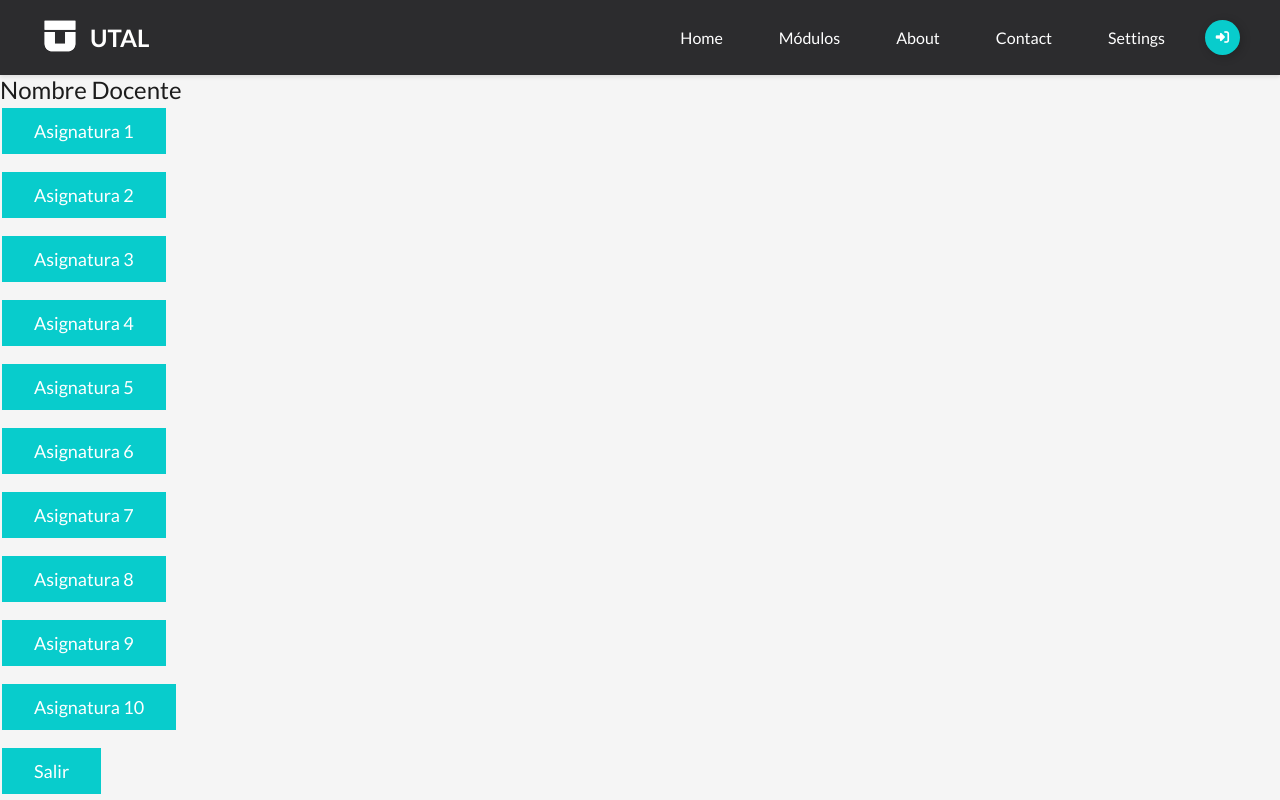
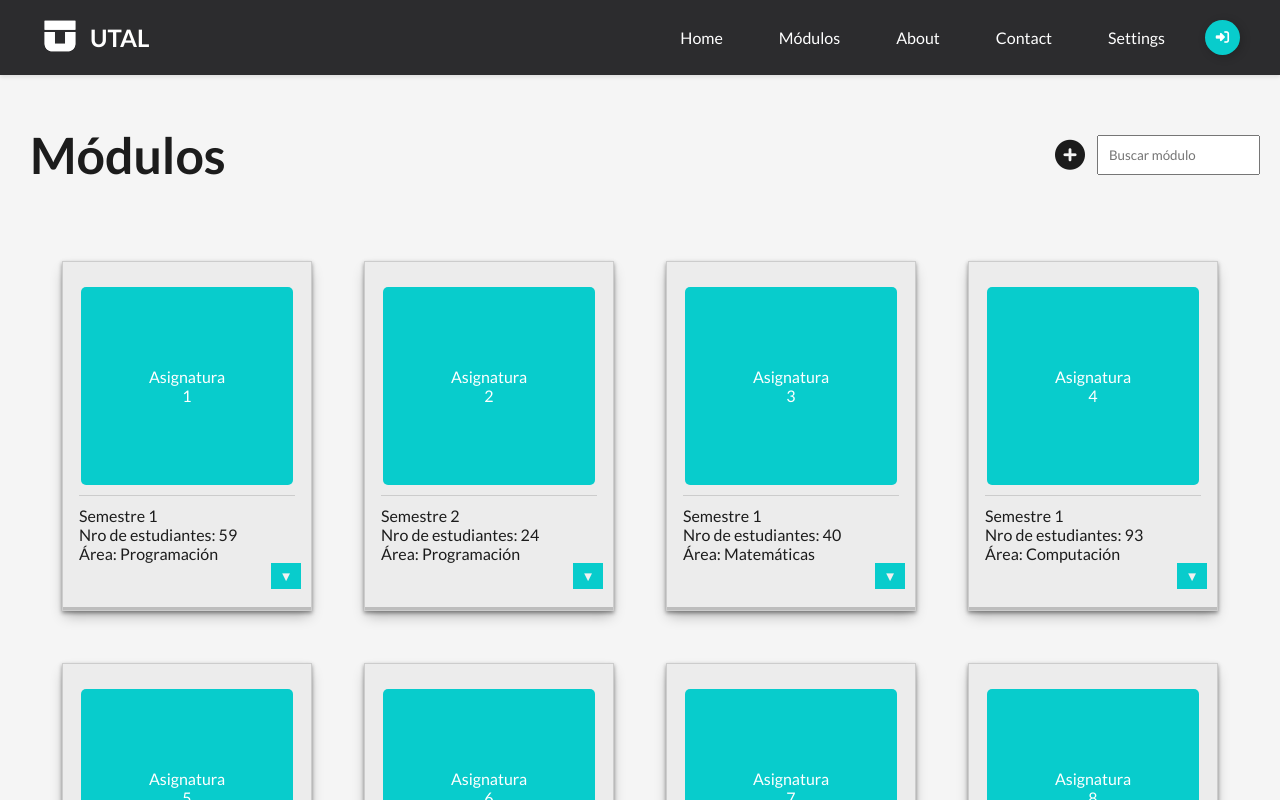
Before and after one commit to ConstruccionSoftware2024/Construccion-de-Software-2024-1, a Vue app: page /modulos in a window 1280 px wide. Shown: the top 800 px of the page. Built offline with nearby package versions, Linux system fonts and the light colour scheme.

Commit message:
Interfaz de módulos actualizada. Tiempo 2h 30m
Se aplicaron los estilos designados a ComponenteModulos, además de que se eliminó la navegación a ComponenteOpciones, ya que se agregaron esas opciones dentro de los módulos.

```diff
--- a/src/components/ComponentesGrupoFelipe/ComponenteModulos.vue
+++ b/src/components/ComponentesGrupoFelipe/ComponenteModulos.vue
@@ -1,55 +1,235 @@
 <template>
-  <div>
-    <h2>Nombre Docente</h2>
-    <ul class="subject-list">
-      <li v-for="(subject, index) in subjects" :key="index">
-        <router-link to="/opciones">
+  <section class="options">
+    <div class="title">
+      <h2>Módulos</h2>
+    </div>
+    <input v-model="searchTerm" placeholder="Buscar módulo" class="search-bar">
+    <i @click="addModule" class="fas fa-plus-circle add-icon"></i>
+  </section>
+  <section class="dashboard">
+    <div v-for="(subject, index) in filteredSubjects" :key="index" class="card">
+      <div class="card-header">
+        <router-link to="/estadoAlumnos">
           <button class="subject-button">
-            {{ subject }}
+            {{ subject.name }}
           </button>
         </router-link>
-      </li>
-      <li><router-link to="/home"><button class="subject-button">Salir</button></router-link></li>
-    </ul>
-  </div>
+      </div>
+      <hr>
+      <p>{{ subject.semester }}</p>
+      <p>Nro de estudiantes: {{ subject.studentCount }}</p>
+      <p>Área: {{ subject.area }}</p>
+      <div class="dropdown">
+        <button class="dropbtn">&#9660;</button>
+        <div class="dropdown-content">
+          <router-link to="/crearevaluacion">Crear evaluación</router-link>
+          <router-link to="/historialevaluaciones">Ver evaluaciones anteriores</router-link>
+        </div>
+      </div>
+    </div>
+  </section>
 </template>
 
 <script>
 export default {
   data() {
     return {
-      subjects: []
+      subjects: [],
+      searchTerm: ''
+    }
+  },
+  computed: {
+    filteredSubjects() {
+      if (this.searchTerm) {
+        return this.subjects.filter(subject => subject.name.includes(this.searchTerm));
+      } else {
+        return this.subjects;
+      }
+    }
+  },
+  methods: {
+    addModule() {
     }
   },
   created() {
     const numberOfSubjects = Math.floor(Math.random() * 10) + 1
     for (let i = 1; i <= numberOfSubjects; i++) {
-      this.subjects.push(`Asignatura ${i}`)
+      this.subjects.push({
+        name: `Asignatura ${i}`,
+        semester: `Semestre ${Math.floor(Math.random() * 2) + 1}`, // Genera aleatoriamente "Semestre 1" o "Semestre 2"
+        studentCount: Math.floor(Math.random() * 100),
+        area: ['Matemáticas', 'Computación', 'Programación'][Math.floor(Math.random() * 3)],
+        showOptions: false
+      })
     }
   }
 }
 </script>
 
 <style scoped>
-.subject-list {
-  list-style-type: none;
-  padding: 0;
+
+.dropdown {
+  position: relative;
+  display: inline-block;
+  left: 12em;
 }
 
-.subject-list li {
-  margin-bottom: 10px;
+.dropdown {
+  position: relative;
+  display: inline-block;
+  left: 12em;
+  width: 30px;
+}
+
+.dropdown-content {
+  display: none;
+  position: absolute;
+  background-color: #ffffff;
+  width: 14em;
+  z-index: 1;
+}
+
+.dropdown-content a {
+  color: black;
+  padding: 12px 16px;
+  text-decoration: none;
+  display: block;
+  white-space: nowrap;
+}
+
+.dropdown-content a:hover {
+  background-color: #f1f1f1;
+}
+
+.dropdown:hover .dropdown-content {
+  display: block;
+}
+
+.dropbtn {
+  background-color: #08cccc;
+  color: #f1f1f1;
+  padding: 5px;
+  width: 100%;
+  border: none;
+}
+
+.dropbtn:hover {
+  background-color: var(--button-hover-background-color);
+}
+
+.title {
+  align-self: flex-start;
+}
+
+h2 {
+  font-weight: bold;
+  font-size: 50px;
+  margin-top: 20px;
+  margin-bottom: 20px;
+  text-align: left !important;
+}
+
+hr {
+  border: 0;
+  border-top: 1px solid #ccc;
+  margin: 10px 0;
+}
+
+section {
+  margin: 10px;
+  padding: 20px;
+  box-sizing: border-box;
+}
+
+.options {
+  display: flex;
+  justify-content: space-between;
+  align-items: center;
+  margin-bottom: 0em;
+}
+
+.add-icon { /* Pensado para que se agreguen módulos */
+  cursor: pointer;
+  position: absolute;
+  right: 6.5em;
+  font-size: 30px;
+}
+
+.search-bar {
+  position: absolute;
+  right: 20px;
+  height: 40px;
+  padding-left: 10px;
+}
+
+.dashboard {
+  display: flex;
+  flex-wrap: wrap;
+  justify-content: center;
+  gap: 20px;
+  padding: 20px;
+  margin: 0 auto;
+  max-width: 1800px;
+}
+
+.card-header {
+  display: flex;
+  justify-content: space-between;
+  align-items: flex-end;
+}
+
+.card {
+  position: relative;
+  width: 250px;
+  height: 350px;
+  box-sizing: border-box;
+  border: 1px solid #ccc;
+  padding: 16px;
+  background-color: rgb(236, 236, 236);
+  box-shadow: rgba(0, 0, 0, 0.4) 0px 2px 4px, rgba(0, 0, 0, 0.3) 0px 7px 13px -3px, rgba(0, 0, 0, 0.2) 0px -3px 0px inset;
+  margin: 16px;
+  display: flex;
+  flex-direction: column;
+  allign-items: center;
+  justify-content: center;
+}
+
+.toggle-button {
+  position: absolute;
+  top: 20em;
+  right: 1em;
+}
+
+.subject-card {
+  border: 1px solid #ccc;
+  border-radius: 10px;
+  padding: 20px;
+  margin: 10px;
+  width: 200px;
+  text-align: center;
+  background-color: #fff;
+  box-shadow: 0 2px 5px rgba(0, 0, 0, 0.15);
 }
 
 .subject-button {
+  border-radius: 5px;
   background-color: #08cccc;
   border: none;
   color: white;
-  padding: 12px 32px;
+  padding: 80px 62px;
   text-align: center;
   text-decoration: none;
   display: inline-block;
-  font-size: 18px;
+  font-size: 16px;
   margin: 4px 2px;
+  transition-duration: 0.4s;
   cursor: pointer;
+  margin-bottom: 0px;
+}
+
+.subject-button:hover {
+  background-color: white;
+  color: black;
+  border: 2px solid var(--button-background-color);
 }
 </style>
--- a/src/components/ComponentesGrupoFelipe/ComponenteOpciones.vue
+++ b/src/components/ComponentesGrupoFelipe/ComponenteOpciones.vue
@@ -1,40 +1,75 @@
 <template>
-  <div>
-    <h2>Opciones</h2>
-    <ul class="subject-list">
+  <section class="options">
+    <div class="title">
+      <h1>Opciones Módulo X</h1>
+    </div>
+  </section>
+  <ul class="opciones-list">
     <li><router-link to="/crearevaluacion"><button class="subject-button">Crear sesión de
           evaluación</button></router-link></li>
     <li><router-link to="/historialevaluaciones"><button class="subject-button">Ver evaluaciones
           anteriores</button></router-link></li>
     <li><router-link to="/modulos"><button class="subject-button">Volver atrás</button></router-link></li>
   </ul>
-  </div>
 </template>
 
 <script>
-export default {}
+export default {
+  data() {
+    return {
+      options: ['Crear sesión de evaluación', 'Ver evaluaciones anteriores', 'Volver atrás'],
+    }
+  },
+}
 </script>
 
 <style scoped>
-.subject-list {
+.title {
+  align-self: flex-start;
+}
+
+h1 {
+  font-weight: bold;
+  font-size: 50px;
+  margin-top: 20px;
+  margin-bottom: 20px;
+  text-align: left !important;
+}
+
+.options {
+  display: flex;
+  flex-direction: column;
+  align-items: center;
+  justify-content: center;
+}
+
+.opciones-list {
+  display: flex;
+  flex-direction: column;
+  align-items: center;
+  justify-content: center;
+  gap: 20px;
   list-style-type: none;
   padding: 0;
-}
-
-.subject-list li {
-  margin-bottom: 10px;
 }
 
 .subject-button {
   background-color: #08cccc;
   border: none;
   color: white;
-  padding: 12px 32px;
+  padding: 30px 62px;
   text-align: center;
   text-decoration: none;
   display: inline-block;
-  font-size: 18px;
+  font-size: 16px;
   margin: 4px 2px;
+  transition-duration: 0.4s;
   cursor: pointer;
 }
+
+.subject-button:hover {
+  background-color: white;
+  color: black;
+  border: 2px solid var(--button-background-color);
+}
 </style>
--- a/src/router/index.js
+++ b/src/router/index.js
@@ -26,11 +26,6 @@ const router = createRouter({
       path: '/modulos',
       name: 'modulos',
       component: ComponenteModulos
-    },
-    {
-      path: '/opciones',
-      name: 'opciones',
-      component: ComponenteOpciones
     },
     {
       path: '/historialevaluaciones',
```
Lines whose indentation alone changed are shown as unchanged.
